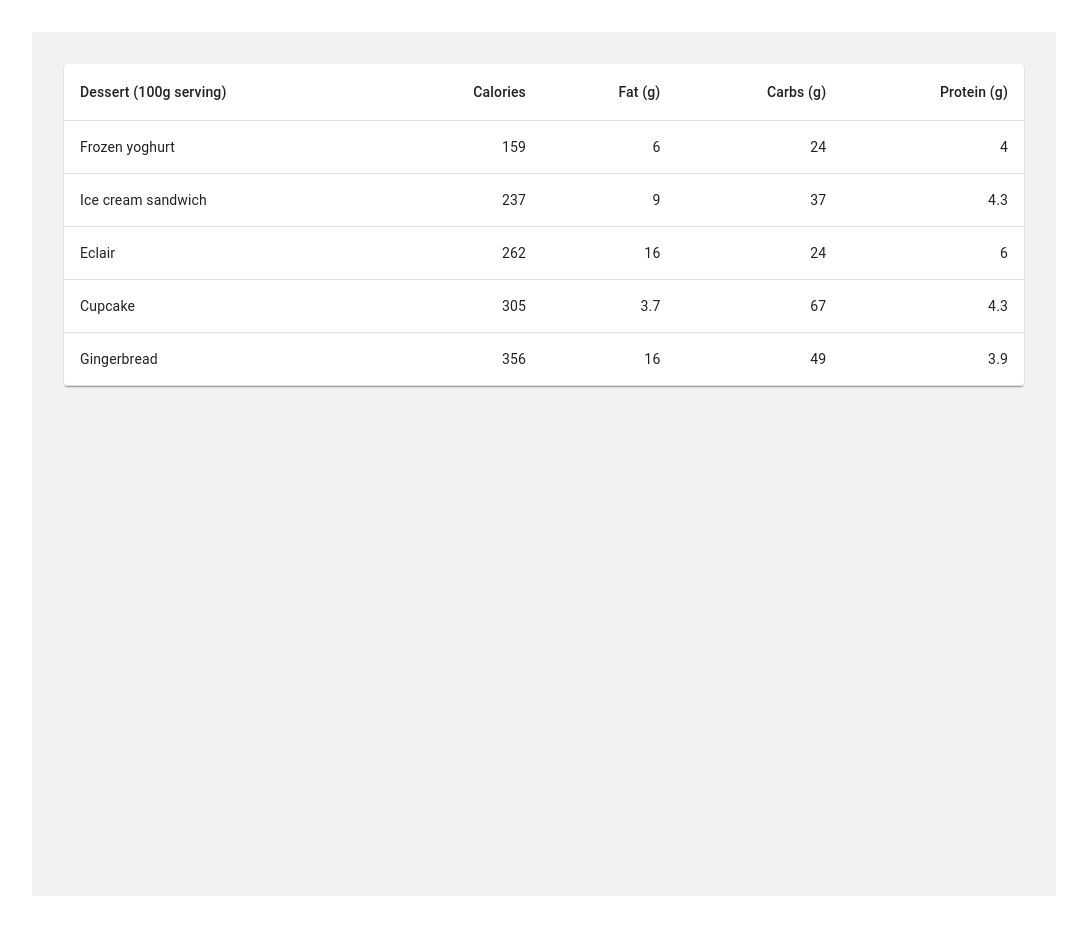
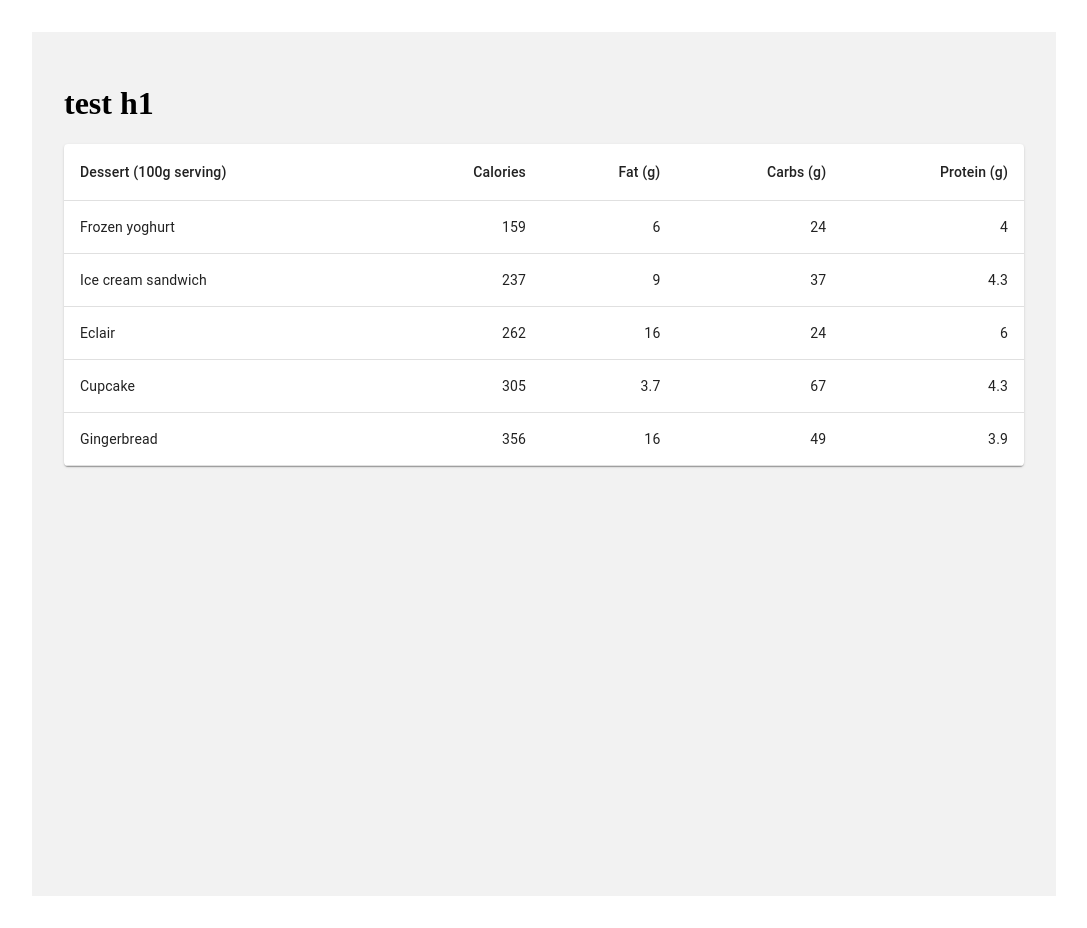
Before and after one commit to jajourda/reproduce-zeit-build-error-_document.js, a Next.js app: page / in a window 1280 px wide. Shown: the whole page, without its empty margins (96-1183 px from the left). Built offline with nearby package versions, Linux system fonts and the light colour scheme.

Commit message:
test h1 to get zeit to build; it seems to be stalling

```diff
--- a/pages/index.tsx
+++ b/pages/index.tsx
@@ -33,6 +33,7 @@ const useStyles = makeStyles({
     const classes = useStyles();
     return (
       <Container>
+        <h1>test h1</h1>
         <Paper className={classes.root}>
           <Table className={classes.table} aria-label="simple table">
             <TableHead>
```
